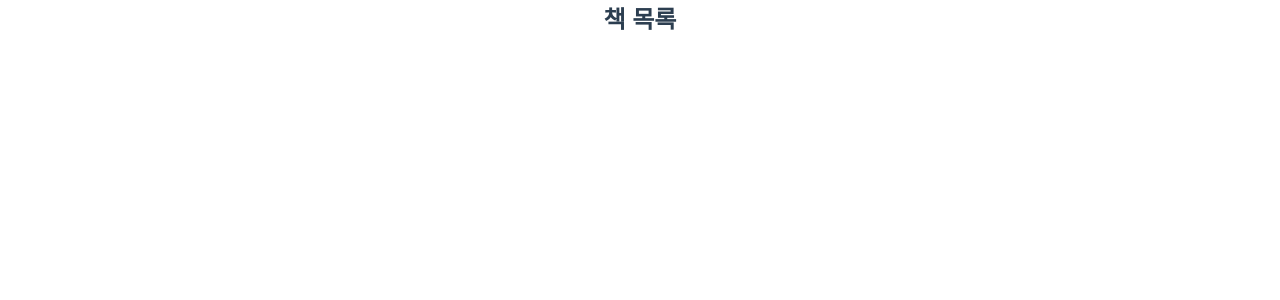
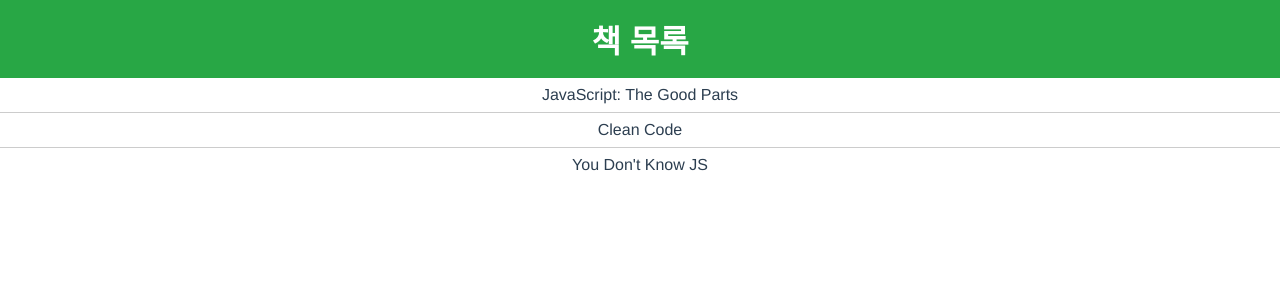
Before and after one commit to ggggggggithub/review-app, a Vue app: page /books in a window 1280 px wide. Shown: the top 300 px of the page. Built offline with nearby package versions, Linux system fonts and the light colour scheme.

Commit message:
feat:mockserverdata-book

```diff
--- /dev/null
+++ b/public/book.json
@@ -0,0 +1,5 @@
+[
+    { "id": 1, "title": "JavaScript: The Good Parts" },
+    { "id": 2, "title": "Clean Code" },
+    { "id": 3, "title": "You Don't Know JS" }
+  ]
--- a/src/components/BookPage.vue
+++ b/src/components/BookPage.vue
@@ -1,11 +1,68 @@
 <template>
   <div>
-    <h2>책 목록</h2>
+    <header class="header">
+      <h1 class="title">책 목록</h1>
+    </header>
+    <main>
+      <ul v-if="books.length > 0">
+        <li v-for="book in books" :key="book.id">{{ book.title }}</li>
+      </ul>
+      <p v-else>불러오는 중...</p>
+    </main>
   </div>
 </template>
 
 <script>
+import { ref, onMounted } from "vue";
+
 export default {
   name: "BookPage",
+  setup() {
+    const books = ref([]); // 책 목록을 저장할 상태
+
+    // Mock 데이터를 가져오는 함수
+    const fetchBooks = async () => {
+      try {
+        const response = await fetch("/book.json"); // 로컬 JSON 파일 경로
+        if (!response.ok) {
+          throw new Error("데이터를 가져오는데 실패했습니다.");
+        }
+        books.value = await response.json(); // JSON 데이터를 상태에 저장
+      } catch (error) {
+        console.error("책 목록을 불러오는 중 오류가 발생했습니다:", error);
+      }
+    };
+
+    onMounted(() => {
+      fetchBooks(); // 컴포넌트가 마운트될 때 데이터 가져오기
+    });
+
+    return {
+      books,
+    };
+  },
 };
 </script>
+
+<style scoped>
+.header {
+  text-align: center;
+  background-color: #28a745;
+  color: white;
+  padding: 1rem;
+}
+
+ul {
+  list-style: none;
+  padding: 0;
+}
+
+li {
+  padding: 0.5rem;
+  border-bottom: 1px solid #ccc;
+}
+
+li:last-child {
+  border-bottom: none;
+}
+</style>
```
